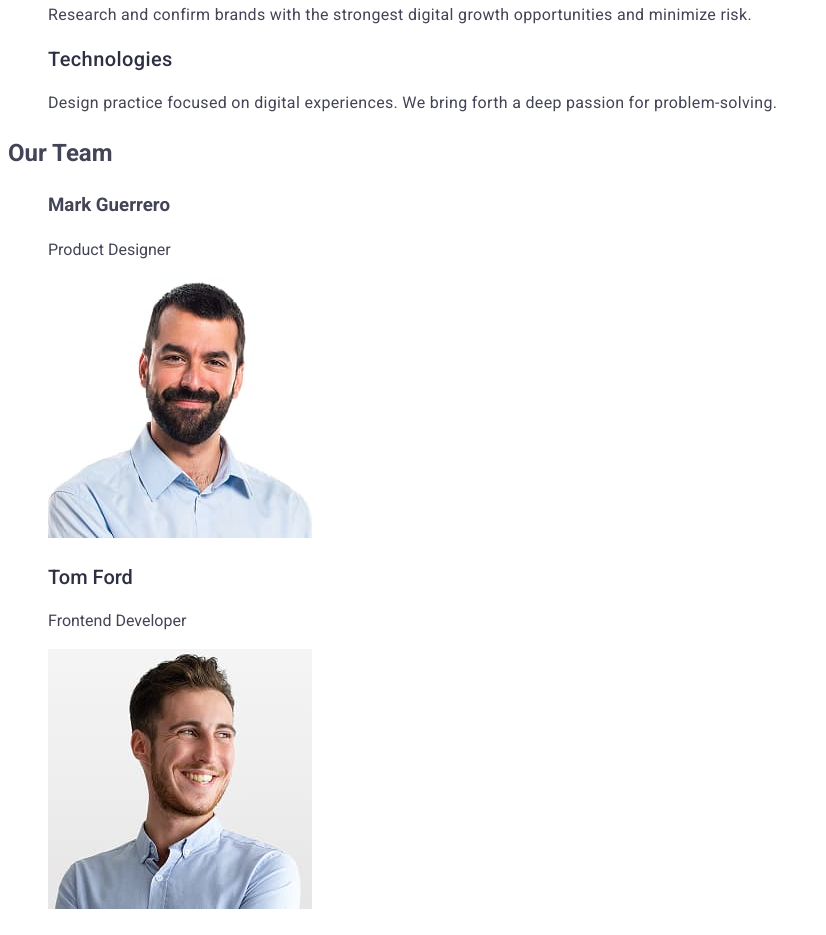
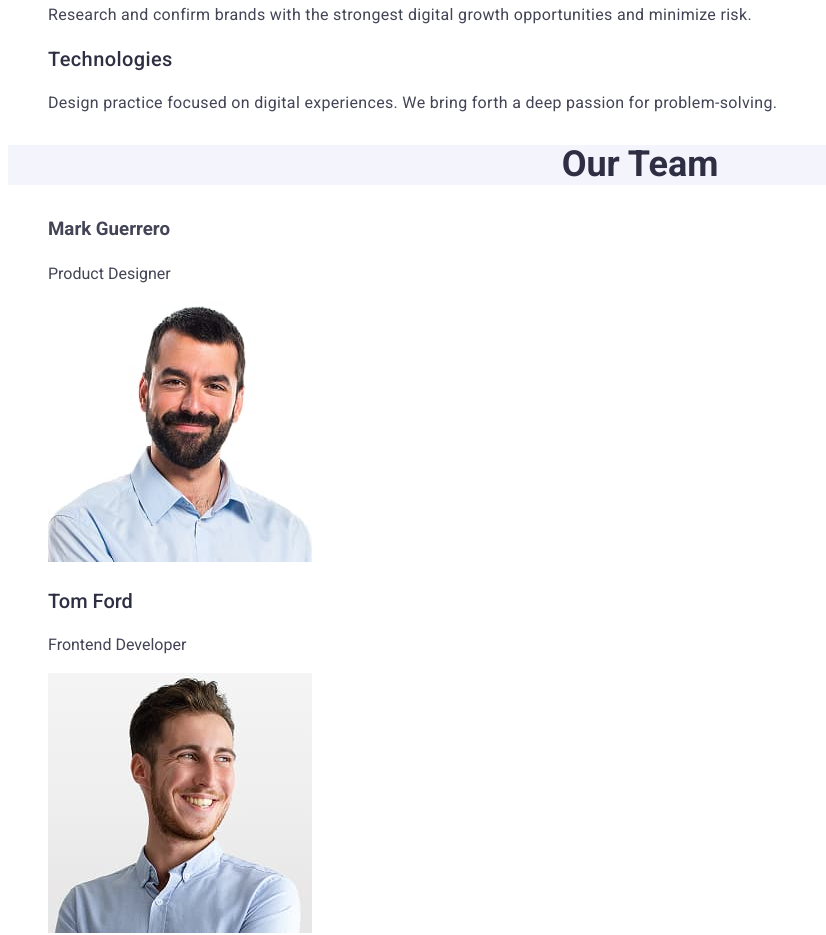
Before and after one commit to Querian99/goit-markup-hw-03, a plain HTML site: page index.html in a window 1280 px wide. Shown: the part 800-1735 px from the top of the page, without its empty margins (0-826 px from the left). Drawn offline with Linux system fonts and the light colour scheme.

Commit message:
fix again two

```diff
--- a/css/styles.css
+++ b/css/styles.css
@@ -140,7 +140,7 @@ a {
 
 /* секція три */
 
-.section-namegi {
+.section-name {
     font-weight: 700;
     font-size: 36px;
     line-height: 1.11;
```
